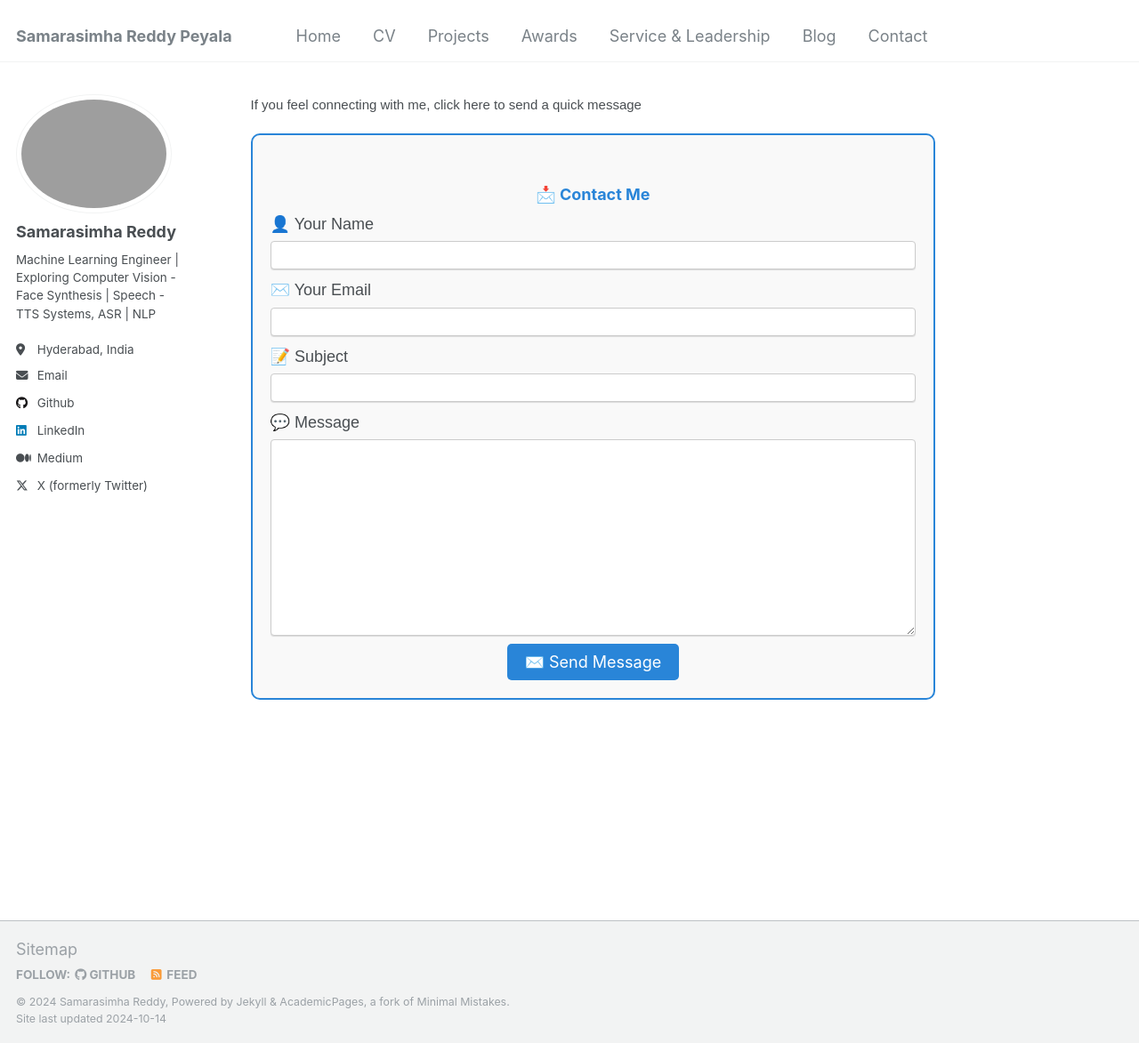
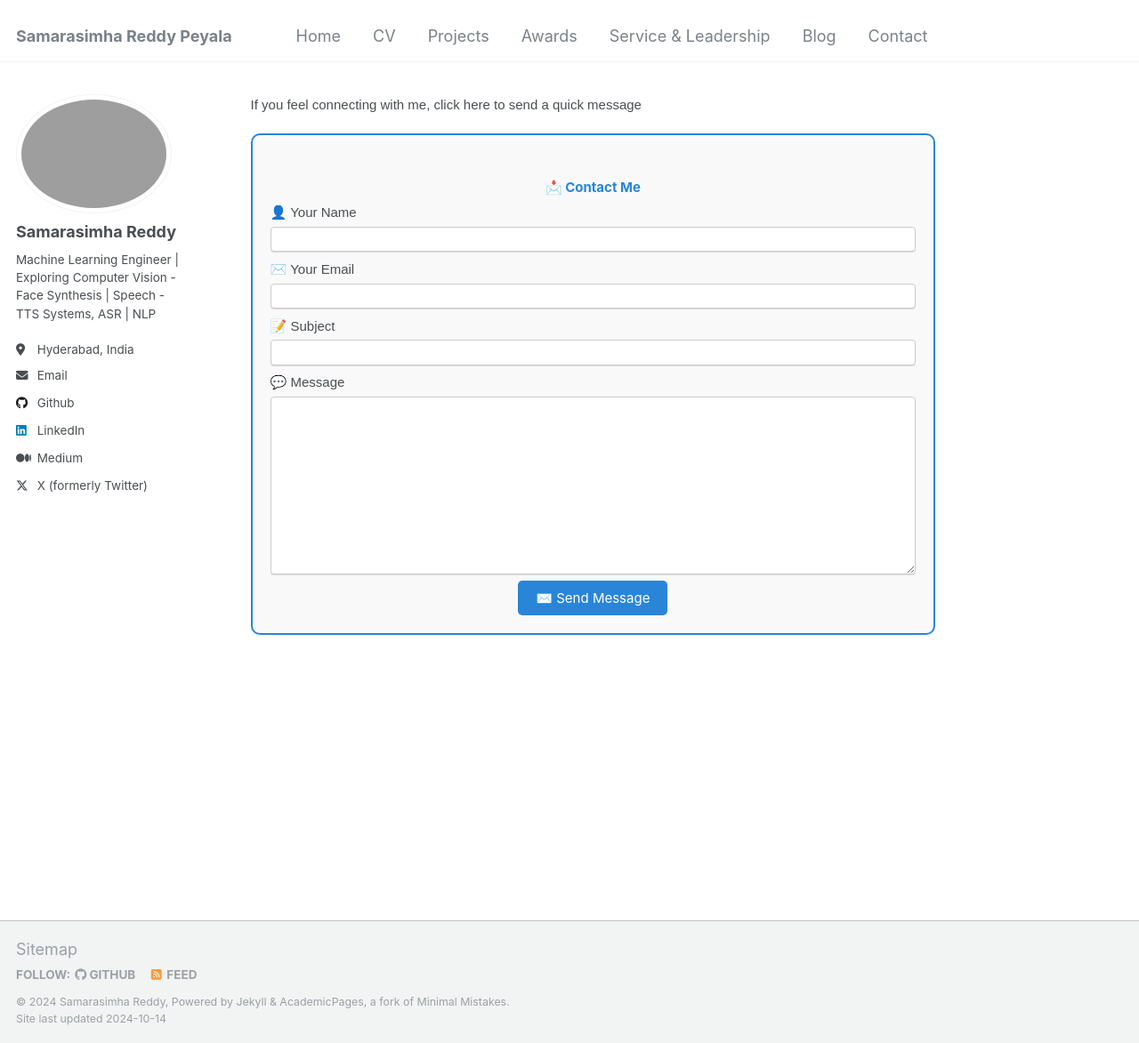
Before and after one commit to samarasimhapeyala/samarasimhapeyala.github.io, a Jekyll site: the page built from _pages/contact.md, in a window 1280 px wide and 1173 px high. Shown: the whole window at 89% size. Built offline with Jekyll 4.4.1, drawn with Linux system fonts in a browser that asks for light colours.

Commit message:
Update contact.md

```diff
--- a/_pages/contact.md
+++ b/_pages/contact.md
@@ -3,11 +3,11 @@ permalink: /contact/
 author_profile: true
 ---
 
-<div class="content-container" style="font-family: Arial, sans-serif; line-height: 1.6;">
+<div class="content-container" style="font-family: Arial, sans-serif; line-height: 1.6; font-size: 15px;">
 
-<p style="font-size: 15px;">If you feel connecting with me, click here to send a quick message</p>
+<p>If you feel connecting with me, click here to send a quick message</p>
 
-  <div class="col-lg-7 mt-5 mt-lg-0 d-flex align-items-stretch">
+<div class="col-lg-7 mt-5 mt-lg-0 d-flex align-items-stretch">
     <form action="https://formspree.io/mbjzdajy" method="post" role="form" style="border: 2px solid #2985d8; border-radius: 10px; padding: 20px; background-color: #f9f9f9;">
       <h3 class="text-center" style="color: #2985d8;">📩 Contact Me</h3>
       <div class="row">
@@ -34,4 +34,6 @@ author_profile: true
         </button>
       </div>
     </form>
-  </div>
+</div>
+
+</div>
```
